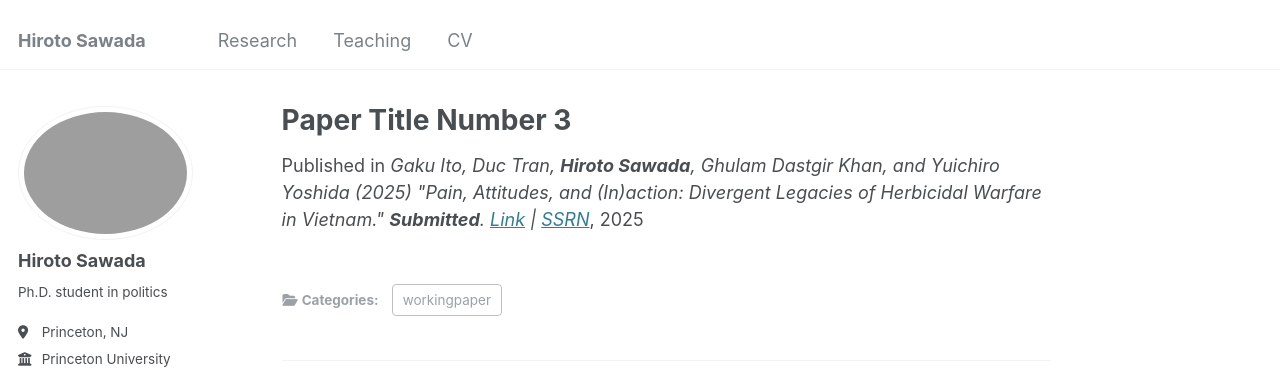
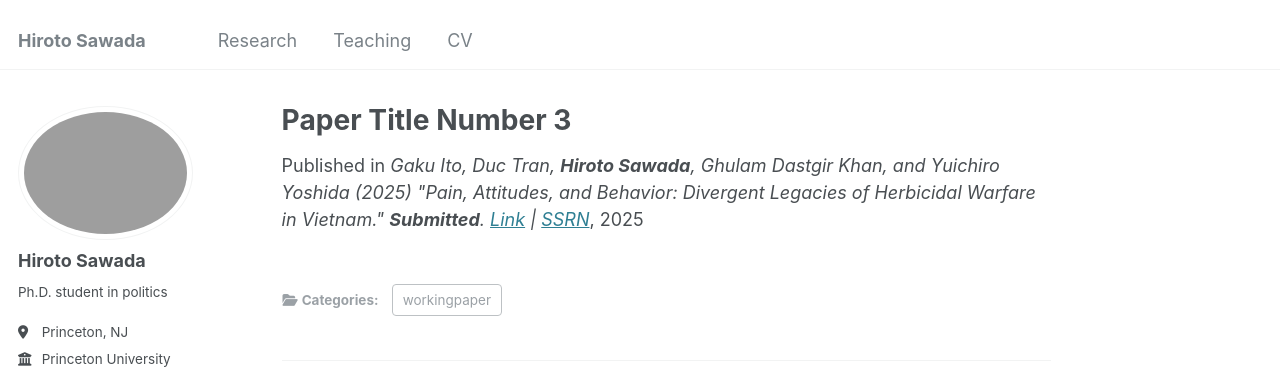
Before and after one commit to hiroto-sawada/hiroto-sawada.github.io, a Jekyll site: the page built from _publications/2015-10-01-paper-title-number-3.md, in a window 1280 px wide and 961 px high. Shown: the top 374 px of the window. Built offline with Jekyll 4.4.1, drawn with Linux system fonts in a browser that asks for light colours; some web fonts are replaced.

Commit message:
Update 2015-10-01-paper-title-number-3.md

```diff
--- a/_publications/2015-10-01-paper-title-number-3.md
+++ b/_publications/2015-10-01-paper-title-number-3.md
@@ -3,5 +3,5 @@ title: "Paper Title Number 3"
 collection: publications
 category: workingpaper
 date: 2025-07-01
-venue: 'Gaku Ito, Duc Tran, <b>Hiroto Sawada</b>, Ghulam Dastgir Khan, and Yuichiro Yoshida (2025) "Pain, Attitudes, and (In)action: Divergent Legacies of Herbicidal Warfare in Vietnam." <b>Submitted</b>. <a href="https://hiroto-sawada.github.io/files/pain_v1.pdf">Link</a> | <a href="https://dx.doi.org/10.2139/ssrn.5397061">SSRN</a>'
+venue: 'Gaku Ito, Duc Tran, <b>Hiroto Sawada</b>, Ghulam Dastgir Khan, and Yuichiro Yoshida (2025) "Pain, Attitudes, and Behavior: Divergent Legacies of Herbicidal Warfare in Vietnam." <b>Submitted</b>. <a href="https://hiroto-sawada.github.io/files/pain_v1.pdf">Link</a> | <a href="https://dx.doi.org/10.2139/ssrn.5397061">SSRN</a>'
 ---
```
